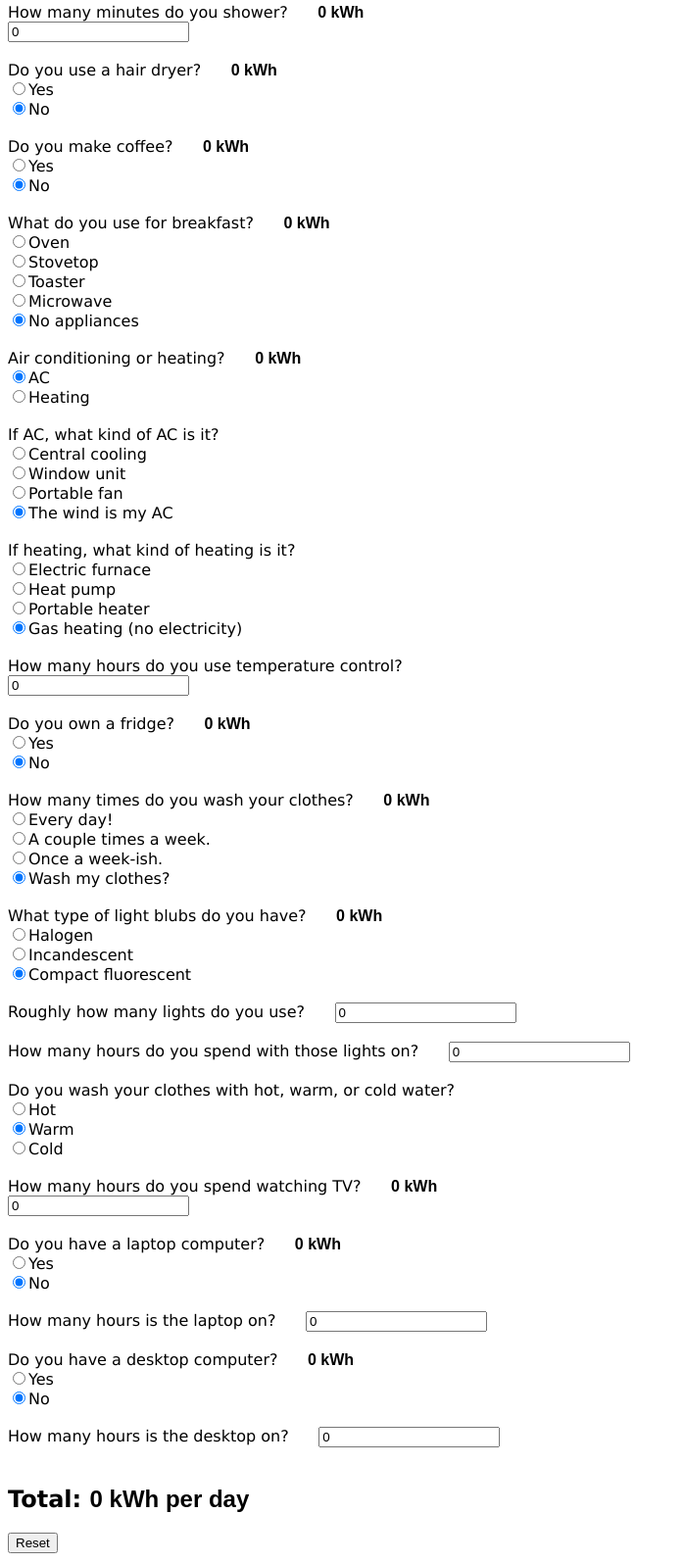
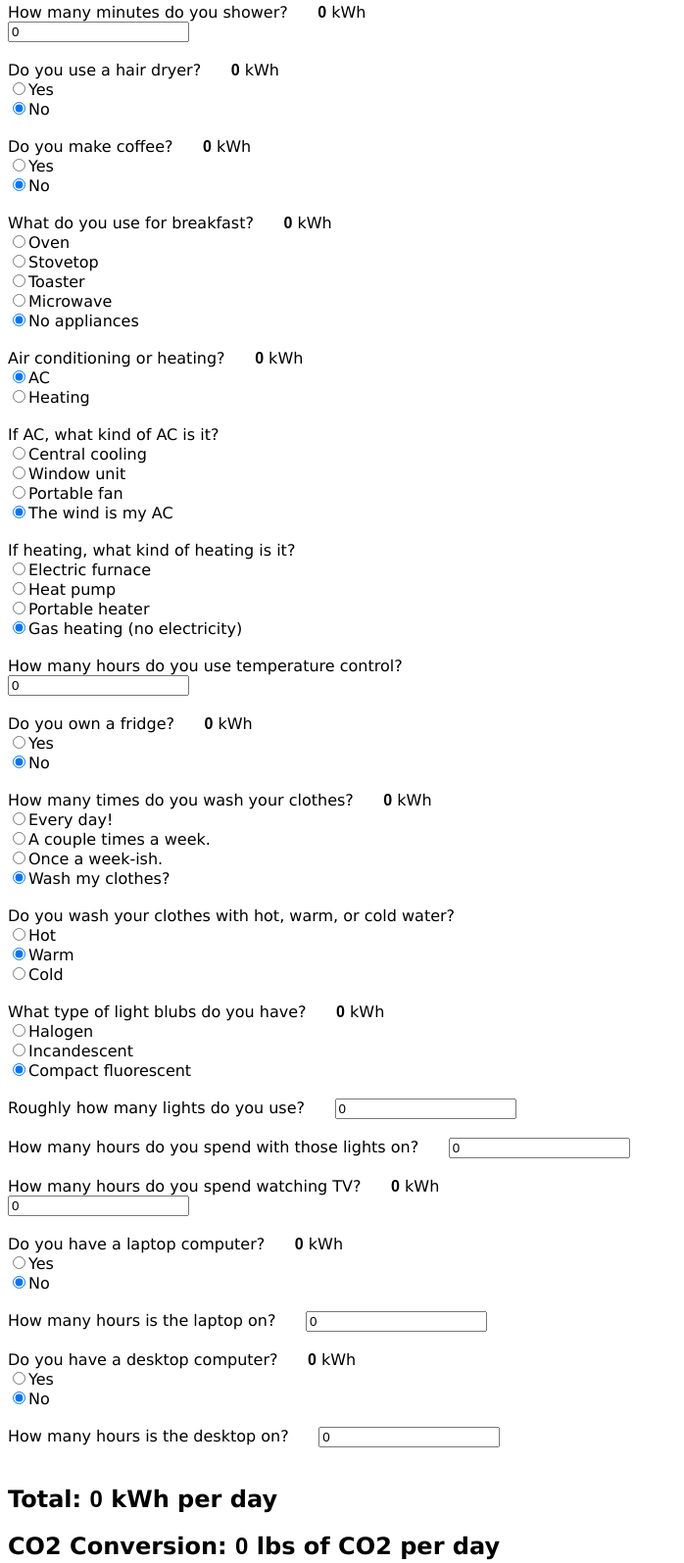
Before and after one commit to cbiasco/linkage-project, a plain HTML site: page index.html in a window 1280 px wide. Shown: the part 77-1672 px from the top of the page at 98% size, without its empty margins (0-698 px from the left). Drawn offline with Linux system fonts and the light colour scheme.

Commit message:
Now it's final

```diff
--- a/EnergyUsage.js
+++ b/EnergyUsage.js
@@ -48,9 +48,9 @@ function change(type, name) {
 	}
 	var element = document.getElementById("T_" + name);
 	if (element !== null && qualifies(name))
-		element.innerHTML = rounded(output) + " kWh";
+		element.innerHTML = rounded(output);
 	else if (element !== null)
-		element.innerHTML = "0 kWh";
+		element.innerHTML = 0;
 	updateTotal();
 }
 
@@ -208,8 +208,10 @@ function updateTotal() {
 			continue;
 		sum += list[i];
 	}
-	document.getElementById("total").innerHTML = rounded(sum) + " kWh per day";
+	document.getElementById("total").innerHTML = rounded(sum);
+	document.getElementById("CO2").innerHTML = rounded(sum*1.29);
 }
+
 
 function reset() {
 	var form = document.getElementById("activities");
@@ -218,7 +220,8 @@ function reset() {
 	for (var i = 0; i < inputs.length; i++) {
 		change(inputs[i].type, inputs[i].name);
 	}
-	document.getElementById("total").innerHTML = "0 kWh per day";
+	document.getElementById("total").innerHTML = 0;
+	document.getElementById("CO2").innerHTML = 0;
 }
 
 function rounded(num) {
--- a/index.html
+++ b/index.html
@@ -12,21 +12,22 @@
 			<p></p>
 			<form id="activities" onsubmit="return false">
 				How many minutes do you shower? &nbsp;&nbsp;&nbsp;&nbsp;
-				<span id="T_shower">0 kWh</span><br>
+				<span id="T_shower">0</span> kWh<br>
 				<input type="text" name="shower" value=0 onchange="change('text', 'shower')"><br>
 			<br>
+
 				Do you use a hair dryer? &nbsp;&nbsp;&nbsp;&nbsp;
-				<span id="T_hairdryer">0 kWh</span><br>
+				<span id="T_hairdryer">0</span> kWh<br>
 				<input type="radio" name="hairdryer" value=1 onchange="change('radio', 'hairdryer')">Yes<br>
 				<input type="radio" name="hairdryer" value=0 onchange="change('radio', 'hairdryer')" checked>No<br>
 			<br>
 				Do you make coffee? &nbsp;&nbsp;&nbsp;&nbsp;
-				<span id="T_coffee">0 kWh</span><br>
+				<span id="T_coffee">0</span> kWh<br>
 				<input type="radio" name="coffee" value=1 onchange="change('radio', 'coffee')">Yes<br>
 				<input type="radio" name="coffee" value=0 onchange="change('radio', 'coffee')" checked>No<br>
 			<br>
 				What do you use for breakfast? &nbsp;&nbsp;&nbsp;&nbsp;
-				<span id="T_breakfast">0 kWh</span><br>
+				<span id="T_breakfast">0</span> kWh<br>
 				<input type="radio" name="breakfast" value=4 onchange="change('radio', 'breakfast')">Oven<br>
 				<input type="radio" name="breakfast" value=3 onchange="change('radio', 'breakfast')">Stovetop<br>
 				<input type="radio" name="breakfast" value=2 onchange="change('radio', 'breakfast')">Toaster<br>
@@ -34,7 +35,7 @@
 				<input type="radio" name="breakfast" value=0 onchange="change('radio', 'breakfast')" checked>No appliances<br>
 			<br>
 				Air conditioning or heating? &nbsp;&nbsp;&nbsp;&nbsp;
-				<span id="T_tempControl">0 kWh</span><br>
+				<span id="T_tempControl">0</span> kWh<br>
 				<input type="radio" name="temp" value=1 onchange="change('radio', 'temp')" checked>AC<br>
 				<input type="radio" name="temp" value=0 onchange="change('radio', 'temp')">Heating<br>
 			<br>
@@ -54,19 +55,24 @@
 				<input type="text" name="tempControl" value=0 onchange="change('text', 'tempControl')"><br>
 			<br>
 				Do you own a fridge? &nbsp;&nbsp;&nbsp;&nbsp;
-				<span id="T_fridge">0 kWh</span><br>
+				<span id="T_fridge">0</span> kWh<br>
 				<input type="radio" name="fridge" value=1 onchange="change('radio', 'fridge')">Yes<br>
 				<input type="radio" name="fridge" value=0 onchange="change('radio', 'fridge')" checked>No<br>
 			<br>
 				How many times do you wash your clothes? &nbsp;&nbsp;&nbsp;&nbsp;
-				<span id="T_washer">0 kWh</span><br>
+				<span id="T_washer">0</span> kWh<br>
 				<input type="radio" name="washer" value=3 onchange="change('radio', 'washer')">Every day!<br>
 				<input type="radio" name="washer" value=2 onchange="change('radio', 'washer')">A couple times a week.<br>
 				<input type="radio" name="washer" value=1 onchange="change('radio', 'washer')">Once a week-ish.<br>
 				<input type="radio" name="washer" value=0 onchange="change('radio', 'washer')" checked>Wash my clothes?<br>
 			<br>
+				Do you wash your clothes with hot, warm, or cold water? &nbsp;&nbsp;&nbsp;&nbsp; <br>
+				<input type="radio" name="washType" value=2 onchange="change('radio', 'washType')">Hot<br>
+				<input type="radio" name="washType" value=1 onchange="change('radio', 'washType')" checked>Warm<br>
+				<input type="radio" name="washType" value=0 onchange="change('radio', 'washType')">Cold<br>
+			<br>
 				What type of light blubs do you have? &nbsp;&nbsp;&nbsp;&nbsp;
-				<span id="T_light">0 kWh</span><br>
+				<span id="T_light">0</span> kWh<br>
 				<input type="radio" name="light" value=2 onchange="change('radio', 'light')">Halogen<br>
 				<input type="radio" name="light" value=1 onchange="change('radio', 'light')">Incandescent<br>
 				<input type="radio" name="light" value=0 onchange="change('radio', 'light')" checked>Compact fluorescent<br>
@@ -77,17 +83,12 @@
 				How many hours do you spend with those lights on? &nbsp;&nbsp;&nbsp;&nbsp;
 				<input type="text" name="lightTime" value=0 onchange="change('text', 'lightTime')"> <br>
 			<br>
-				Do you wash your clothes with hot, warm, or cold water? &nbsp;&nbsp;&nbsp;&nbsp; <br>
-				<input type="radio" name="washType" value=2 onchange="change('radio', 'washType')">Hot<br>
-				<input type="radio" name="washType" value=1 onchange="change('radio', 'washType')" checked>Warm<br>
-				<input type="radio" name="washType" value=0 onchange="change('radio', 'washType')">Cold<br>
-			<br>
 				How many hours do you spend watching TV? &nbsp;&nbsp;&nbsp;&nbsp;
-				<span id="T_tv">0 kWh</span><br>
+				<span id="T_tv">0</span> kWh<br>
 				<input type="text" name="tv" value=0 onchange="change('text', 'tv')"><br>
 			<br>
 				Do you have a laptop computer? &nbsp;&nbsp;&nbsp;&nbsp;
-				<span id="T_laptop">0 kWh</span><br>
+				<span id="T_laptop">0</span> kWh<br>
 				<input type="radio" name="laptop" value=1 onchange="change('radio', 'laptop')">Yes<br>
 				<input type="radio" name="laptop" value=0 onchange="change('radio', 'laptop')" checked>No<br>
 			<br>
@@ -95,7 +96,7 @@
 				<input type="text" name="laptopTime" value=0 onchange="change('text', 'laptopTime')"><br>
 			<br>
 				Do you have a desktop computer? &nbsp;&nbsp;&nbsp;&nbsp;
-				<span id="T_desktop">0 kWh</span><br>
+				<span id="T_desktop">0</span> kWh<br>
 				<input type="radio" name="desktop" value=1 onchange="change('radio', 'desktop')">Yes<br>
 				<input type="radio" name="desktop" value=0 onchange="change('radio', 'desktop')" checked>No<br>
 			<br>
@@ -107,7 +108,9 @@
 
         <div id='total-container'>
 			<p></p>
-			<h2>Total: <span id="total">0 kWh per day</span></h2>
+			<h2>Total: <span id="total">0</span> kWh per day</h2>
+			<p></>
+			<h2>CO2 Conversion: <span id="CO2">0</span> lbs of CO2 per day</h2>
         </div>
 		<div id="bottom-buttons">
 			<p></p>
```
